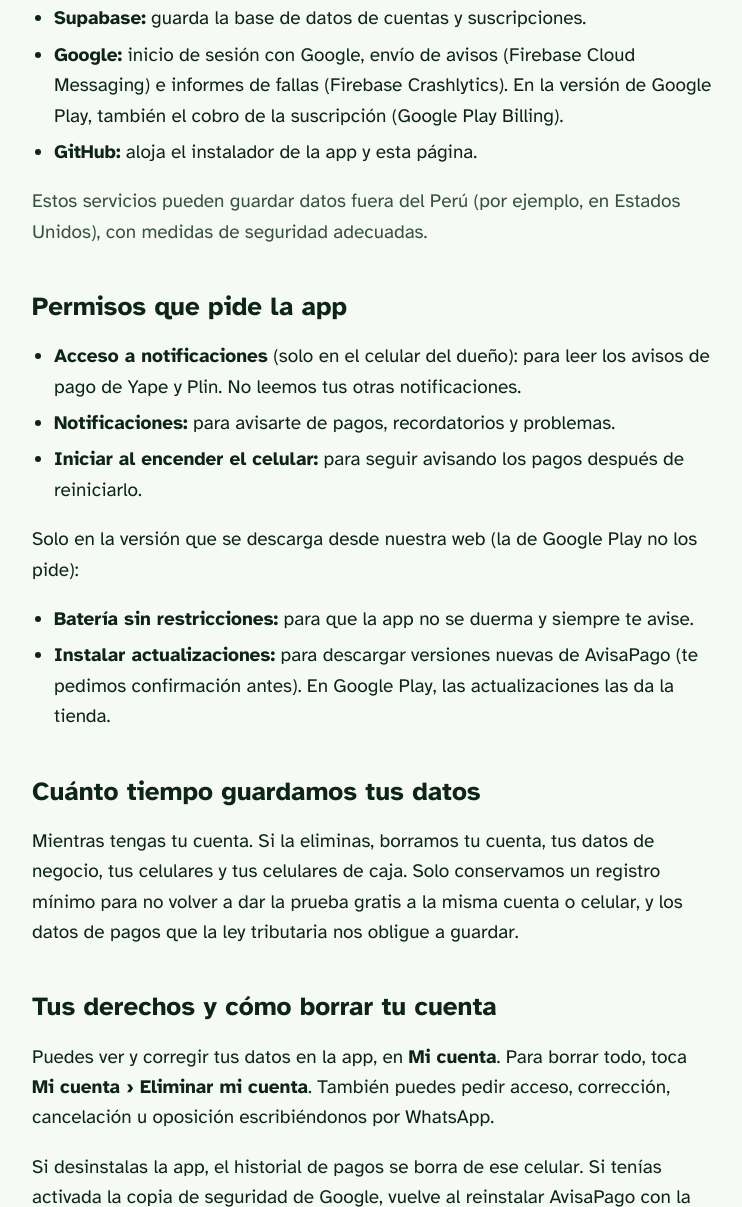
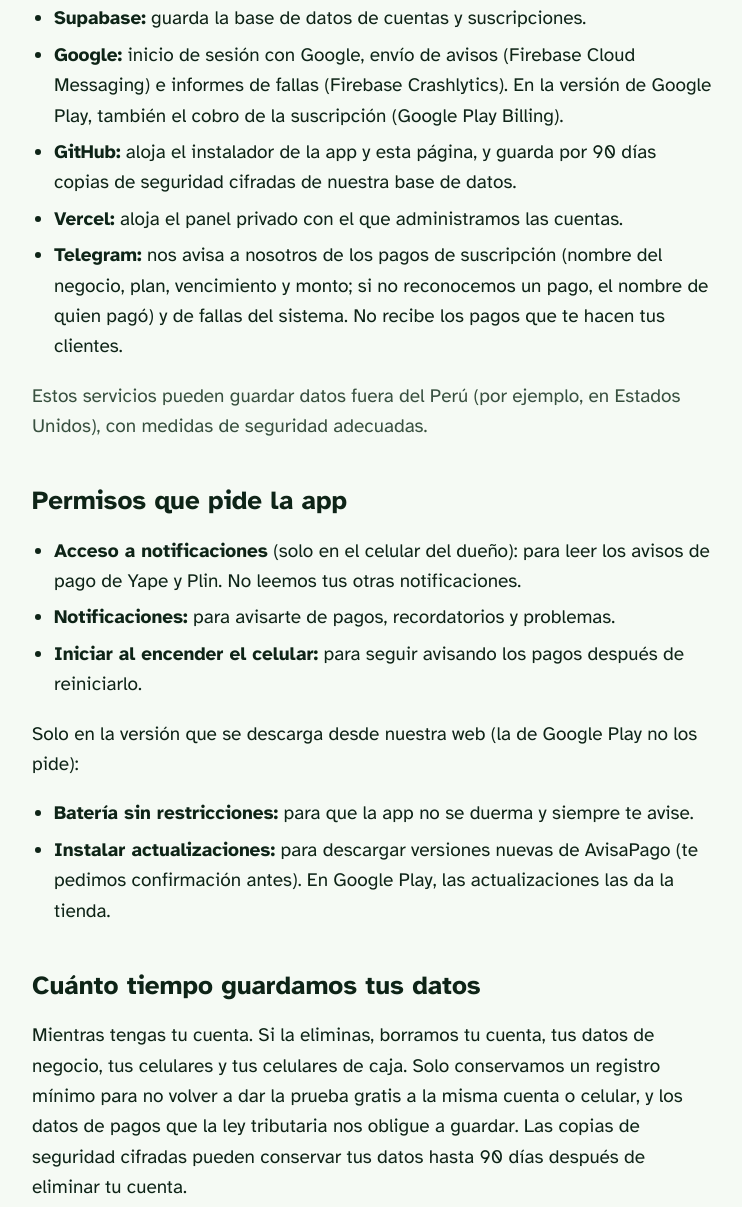
Before and after one commit to manoly24096/yapevoz-descargas, a plain HTML site: page privacidad.html in a window 1280 px wide. Shown: the part 1828-3035 px from the top of the page, without its empty margins (268-1010 px from the left). Drawn offline with Linux system fonts and the light colour scheme.

Commit message:
Privacidad: se declaran Telegram, Vercel y las copias cifradas de 90 días
Co-Authored-By: Claude Opus 5.5 <noreply@anthropic.com>

```diff
--- a/privacidad.html
+++ b/privacidad.html
@@ -42,7 +42,9 @@
 <ul>
 <li><strong>Supabase:</strong> guarda la base de datos de cuentas y suscripciones.</li>
 <li><strong>Google:</strong> inicio de sesión con Google, envío de avisos (Firebase Cloud Messaging) e informes de fallas (Firebase Crashlytics). En la versión de Google Play, también el cobro de la suscripción (Google Play Billing).</li>
-<li><strong>GitHub:</strong> aloja el instalador de la app y esta página.</li>
+<li><strong>GitHub:</strong> aloja el instalador de la app y esta página, y guarda por 90 días copias de seguridad cifradas de nuestra base de datos.</li>
+<li><strong>Vercel:</strong> aloja el panel privado con el que administramos las cuentas.</li>
+<li><strong>Telegram:</strong> nos avisa a nosotros de los pagos de suscripción (nombre del negocio, plan, vencimiento y monto; si no reconocemos un pago, el nombre de quien pagó) y de fallas del sistema. No recibe los pagos que te hacen tus clientes.</li>
 </ul>
 <p class="nota">Estos servicios pueden guardar datos fuera del Perú (por ejemplo, en Estados Unidos), con medidas de seguridad adecuadas.</p>
 
@@ -59,7 +61,7 @@
 </ul>
 
 <h2>Cuánto tiempo guardamos tus datos</h2>
-<p>Mientras tengas tu cuenta. Si la eliminas, borramos tu cuenta, tus datos de negocio, tus celulares y tus celulares de caja. Solo conservamos un registro mínimo para no volver a dar la prueba gratis a la misma cuenta o celular, y los datos de pagos que la ley tributaria nos obligue a guardar.</p>
+<p>Mientras tengas tu cuenta. Si la eliminas, borramos tu cuenta, tus datos de negocio, tus celulares y tus celulares de caja. Solo conservamos un registro mínimo para no volver a dar la prueba gratis a la misma cuenta o celular, y los datos de pagos que la ley tributaria nos obligue a guardar. Las copias de seguridad cifradas pueden conservar tus datos hasta 90 días después de eliminar tu cuenta.</p>
 
 <h2>Tus derechos y cómo borrar tu cuenta</h2>
 <p>Puedes ver y corregir tus datos en la app, en <strong>Mi cuenta</strong>. Para borrar todo, toca <strong>Mi cuenta › Eliminar mi cuenta</strong>. También puedes pedir acceso, corrección, cancelación u oposición escribiéndonos por WhatsApp.</p>
```
Also changed, not shown: eliminar-cuenta.html (+3 -2 lines), index.html (+1 -1 lines).
